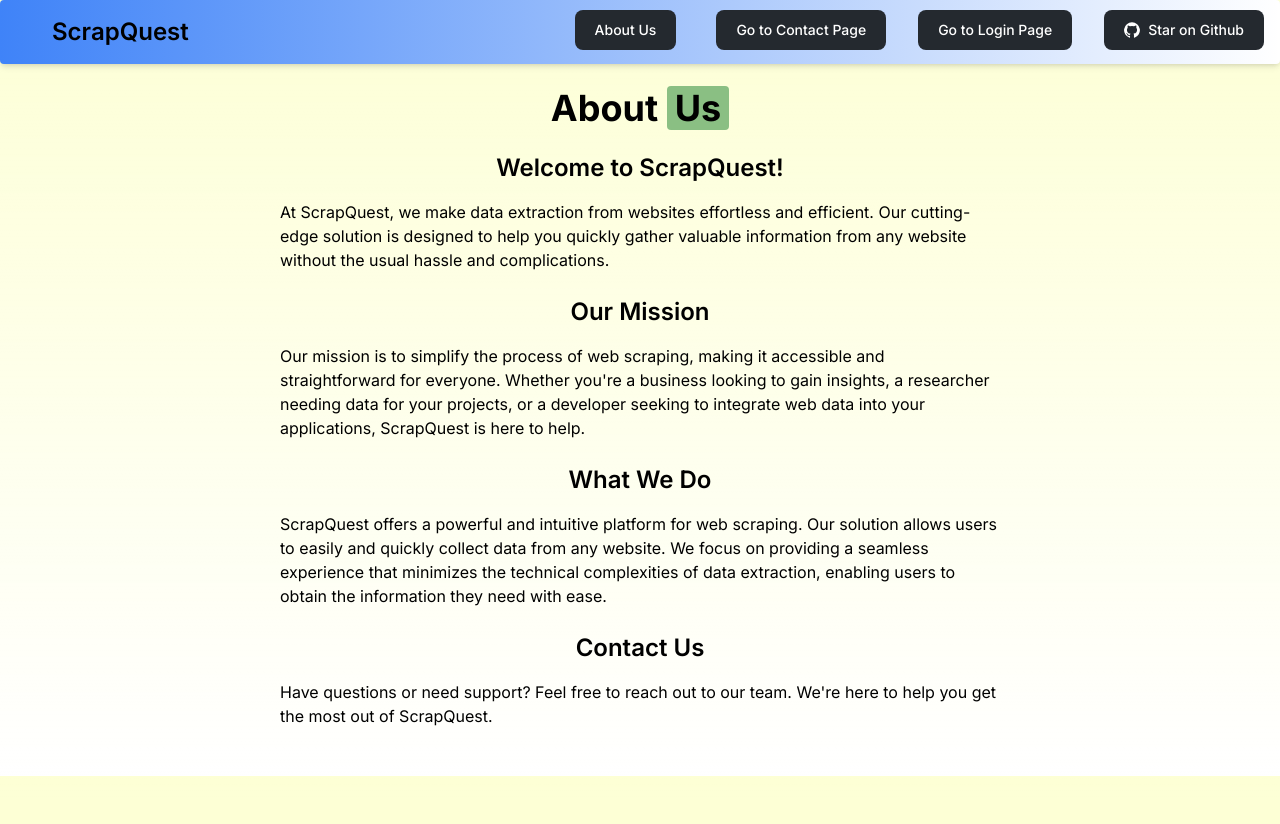
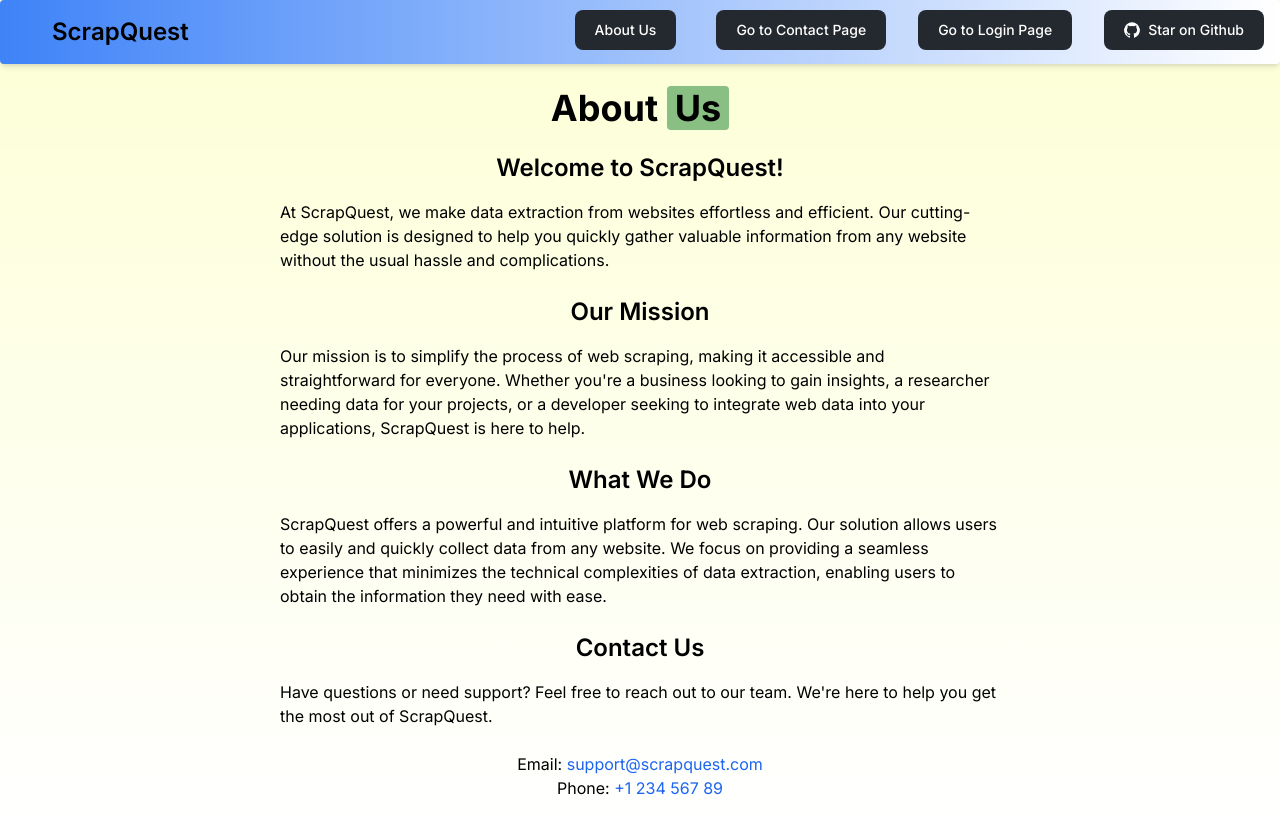
Before and after one commit to Abidsyed25/ScrapQuest, a Next.js app: page /about in a window 1280 px wide. Before the commit the page ends 800 px from the top, so only its background shows below. Built offline with nearby package versions, Linux system fonts and the light colour scheme.

Commit message:
Update page.tsx

```diff
--- a/app/about/page.tsx
+++ b/app/about/page.tsx
@@ -1,9 +1,9 @@
 import React from 'react';
 import { Nav } from "@/components/Nav";
 import Footer from '@/components/Footer';
+
 const About: React.FC = () => {
   return (
-
     <div className="relative">
       <Nav />
       <div className="container mx-auto p-6 max-w-[48rem]"> {/* Added max-w-lg for reducing the box size */}
@@ -29,10 +29,15 @@
           Have questions or need support? Feel free to reach out to our team. We're here to help you get the most out of ScrapQuest.
         </p>
 
+        <div className="text-center">
+          <p>Email: <a href="mailto:support@scrapquest.com" className="text-blue-600">support@scrapquest.com</a></p>
+          <p>Phone: <a href="tel:+123456789" className="text-blue-600">+1 234 567 89</a></p>
         </div>
 
+
+
       </div>
-
+    </div>
   );
 }
 
```
Lines whose indentation alone changed are shown as unchanged.
